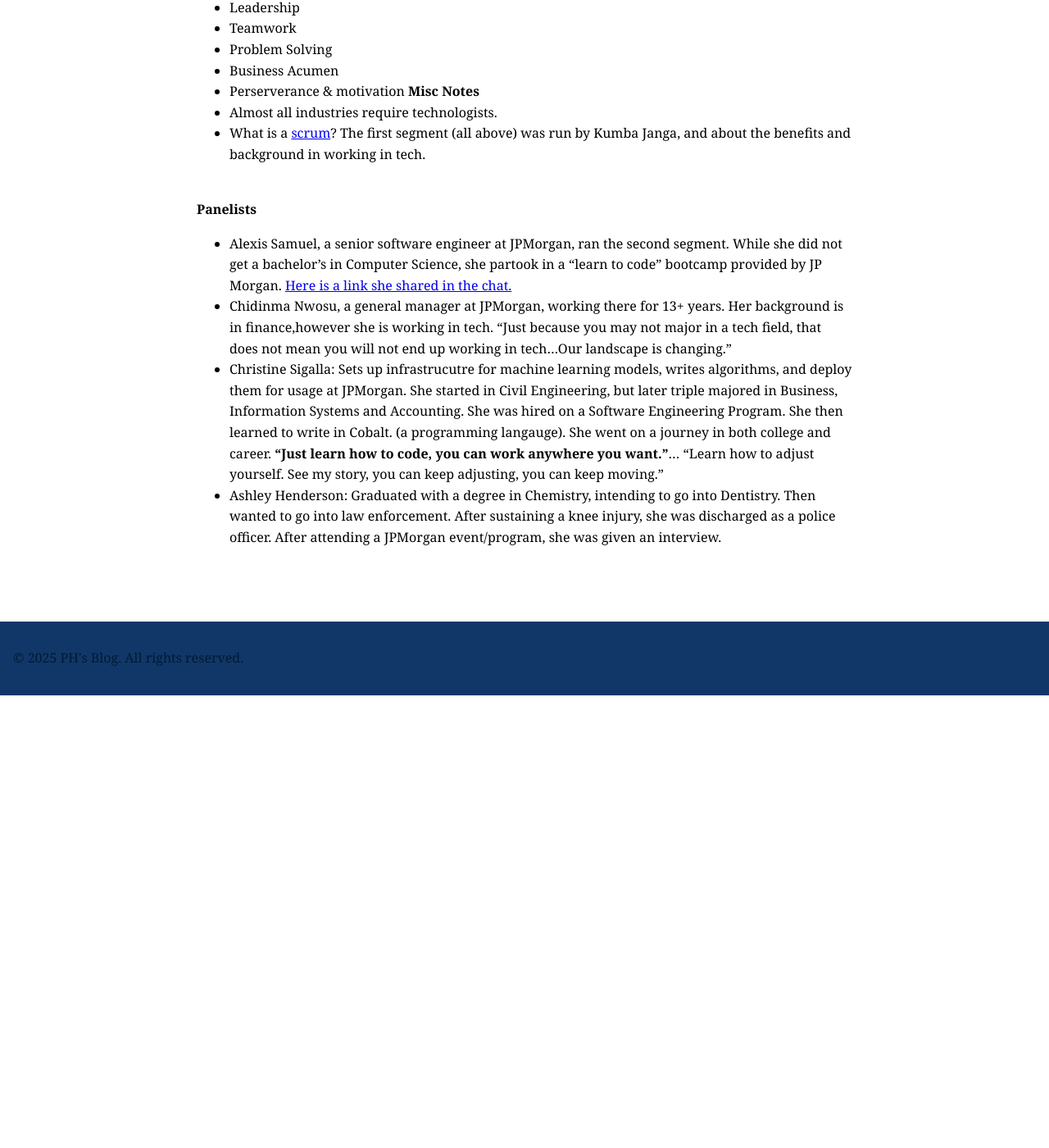
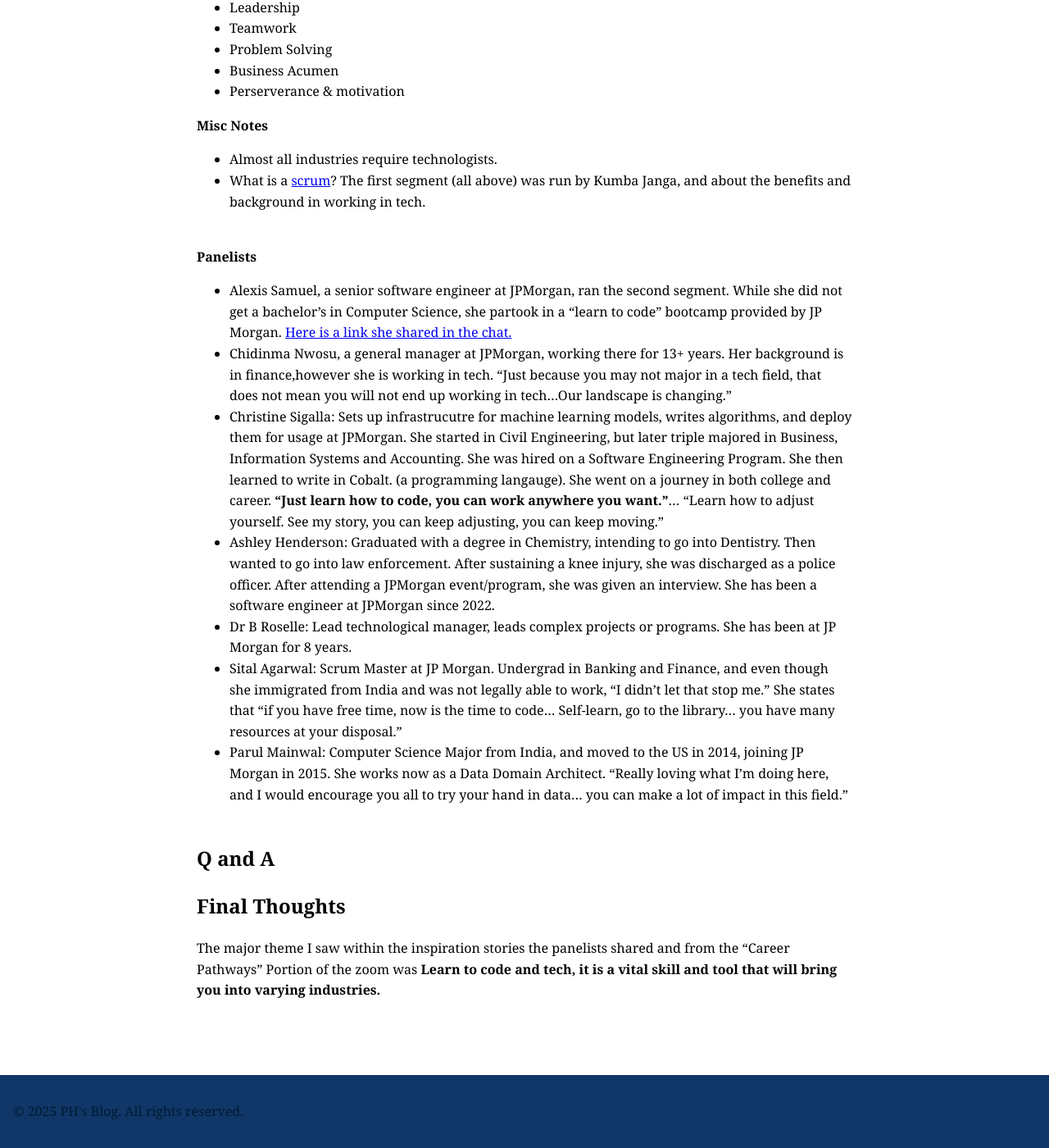
Before and after one commit to CaptainSapphire/PH-s-Blog, a Jekyll site: the page built from _posts/2025-07-15-Career Pathways.md, in a window 1280 px wide and 1400 px high, scrolled down 600 px. Shown: the whole window at 82% size. Built offline with Jekyll 4.4.1, drawn with Linux system fonts in a browser that asks for light colours; our own code applies the rules of GitHub Pages for plain Markdown files; before the commit the page ends 1448 px from its top, so only the background shows below that.

Commit message:
Update 2025-07-15-Career Pathways.md

```diff
--- a/_posts/2025-07-15-Career Pathways.md
+++ b/_posts/2025-07-15-Career Pathways.md
@@ -11,6 +11,7 @@
 - Problem Solving
 - Business Acumen
 - Perserverance & motivation
+
 **Misc Notes**
 - Almost all industries require technologists.
 - What is a [scrum](https://www.scrumalliance.org/get-certified/scrum-master-track/certified-scrummaster)?
@@ -20,4 +21,14 @@
 - Alexis Samuel, a senior software engineer at JPMorgan, ran the second segment. While she did not get a bachelor's in Computer Science, she partook in a "learn to code" bootcamp provided by JP Morgan. [Here is a link she shared in the chat.](https://www.coursereport.com/blog/27-coding-bootcamps-for-high-school-students)
 - Chidinma Nwosu, a general manager at JPMorgan, working there for 13+ years. Her background is in finance,however she is working in tech. "Just because you may not major in a tech field, that does not mean you will not end up working in tech...Our landscape is changing."
 - Christine Sigalla: Sets up infrastrucutre for machine learning models, writes algorithms, and deploy them for usage at JPMorgan. She started in Civil Engineering, but later triple majored in Business, Information Systems and Accounting. She was hired on a Software Engineering Program. She then learned to write in Cobalt. (a programming langauge). She went on a journey in both college and career. **"Just learn how to code, you can work anywhere you want."**... "Learn how to adjust yourself. See my story, you can keep adjusting, you can keep moving."
-- Ashley Henderson: Graduated with a degree in Chemistry, intending to go into Dentistry. Then wanted to go into law enforcement. After sustaining a knee injury, she was discharged as a police officer. After attending a JPMorgan event/program, she was given an interview.
+- Ashley Henderson: Graduated with a degree in Chemistry, intending to go into Dentistry. Then wanted to go into law enforcement. After sustaining a knee injury, she was discharged as a police officer. After attending a JPMorgan event/program, she was given an interview. She has been a software engineer at JPMorgan since 2022.
+- Dr B Roselle: Lead technological manager, leads complex projects or programs. She has been at JP Morgan for 8 years.
+- Sital Agarwal: Scrum Master at JP Morgan. Undergrad in Banking and Finance, and even though she immigrated from India and was not legally able to work, "I didn't let that stop me." She states that "if you have free time, now is the time to code... Self-learn, go to the library... you have many resources at your disposal."
+- Parul Mainwal: Computer Science Major from India, and moved to the US in 2014, joining JP Morgan in 2015. She works now as a Data Domain Architect. "Really loving what I'm doing here, and I would encourage you all to try your hand in data... you can make a lot of impact in this field."
+<br><br>
+
+**Q and A**
+-
+
+## Final Thoughts
+The major theme I saw within the inspiration stories the panelists shared and from the "Career Pathways" Portion of the zoom was **Learn to code and tech, it is a vital skill and tool that will bring you into varying industries.**
```
